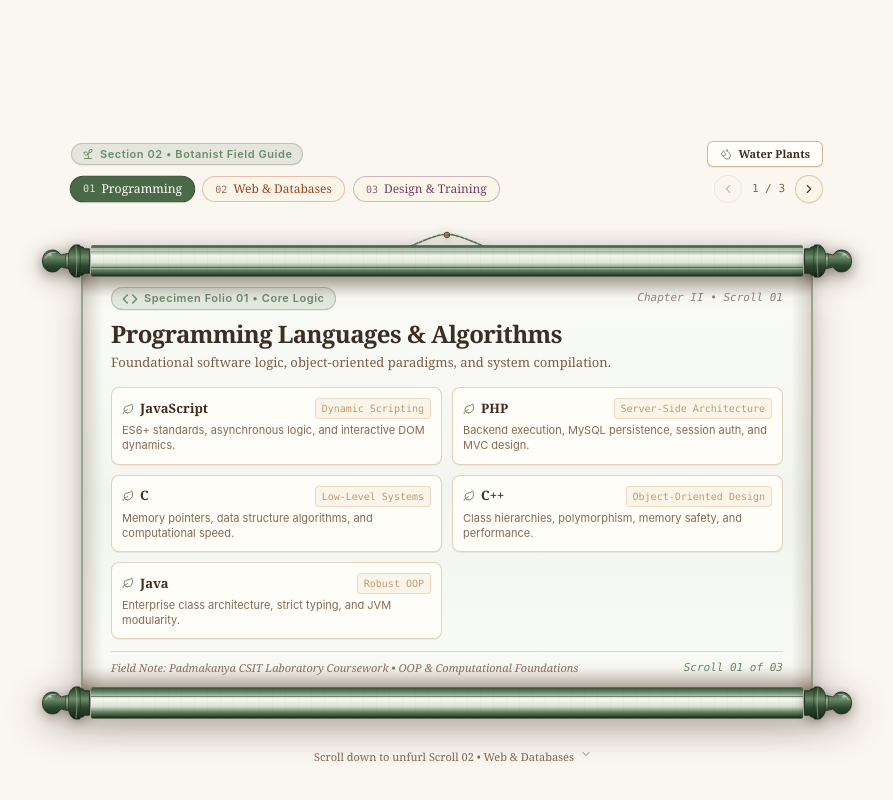
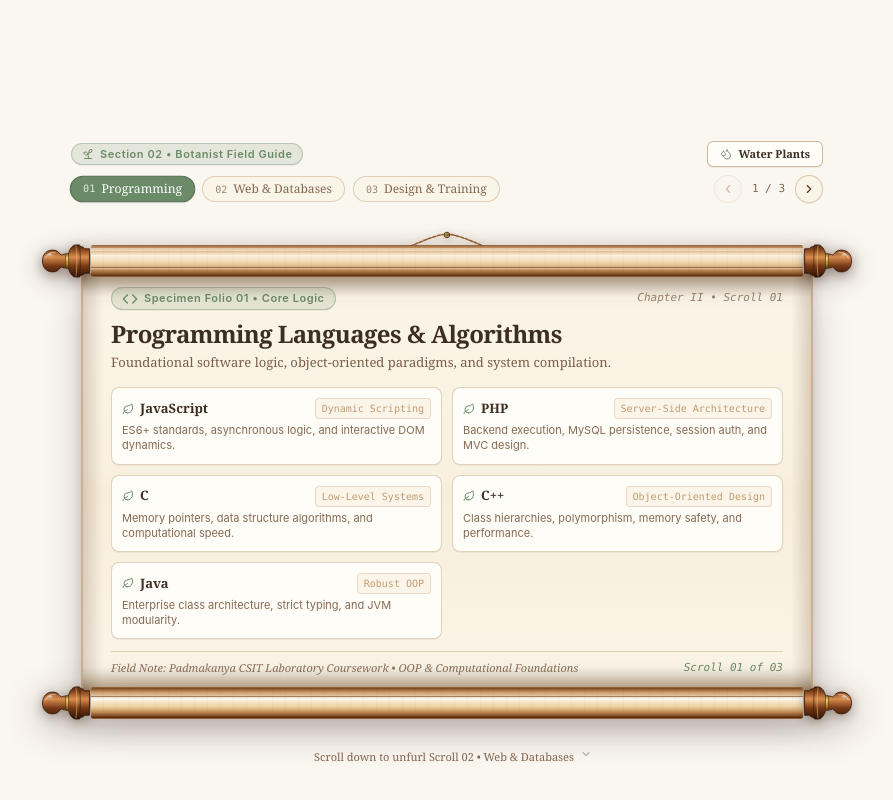
Before and after one commit to KritikaManandhar/portfolio, a Next.js app: page / in a window 1280 px wide. Shown: the part 1567-2367 px from the top of the page, without its empty margins (193-1086 px from the left). Built offline with nearby package versions, Linux system fonts and the light colour scheme.

Commit message:
fix: match shelf section scroll color to study section scroll color

```diff
--- a/components/sections/BotanistShelfSection.tsx
+++ b/components/sections/BotanistShelfSection.tsx
@@ -33,12 +33,8 @@ interface ShelfScrollData {
   subtitle: string;
   icon: React.ReactNode;
   accentColor: string;
-  woodVariant: ScrollWoodVariant;
+  woodVariant?: ScrollWoodVariant;
   sealLabel: string;
-  tabColor: {
-    active: string;
-    inactive: string;
-  };
   skills: SkillItem[];
   footerNote: string;
 }
@@ -54,13 +50,8 @@ const SHELF_SCROLLS: ShelfScrollData[] = [
       "Foundational software logic, object-oriented paradigms, and system compilation.",
     icon: <Code className="w-4 h-4 text-[#6B8A68]" />,
     accentColor: "border-[#6B8A68]/40 bg-[#6B8A68]/15 text-[#6B8A68]",
-    woodVariant: "sage",
+    woodVariant: "default",
     sealLabel: "Folio 01 • Programming & Algorithms",
-    tabColor: {
-      active: "bg-[#4A6947] text-white border-[#3B5439] shadow-xs scale-102 font-medium",
-      inactive:
-        "bg-[#FAF5E8]/90 text-[#3B5439] border-[#6B8A68]/40 hover:bg-[#EFF5EC] hover:border-[#4A6947]",
-    },
     skills: [
       {
         name: "JavaScript",
@@ -101,13 +92,8 @@ const SHELF_SCROLLS: ShelfScrollData[] = [
       "Semantic web markup, responsive UI layouts, relational schemas, and ACID transactions.",
     icon: <Database className="w-4 h-4 text-[#D0684D]" />,
     accentColor: "border-[#D0684D]/40 bg-[#D0684D]/15 text-[#D0684D]",
-    woodVariant: "amber",
+    woodVariant: "default",
     sealLabel: "Folio 02 • Web Architectures & Database Systems",
-    tabColor: {
-      active: "bg-[#C25B38] text-white border-[#9E4424] shadow-xs scale-102 font-medium",
-      inactive:
-        "bg-[#FAF5E8]/90 text-[#9E4424] border-[#D0684D]/40 hover:bg-[#FBF0E8] hover:border-[#C25B38]",
-    },
     skills: [
       {
         name: "HTML5",
@@ -141,15 +127,10 @@ const SHELF_SCROLLS: ShelfScrollData[] = [
     title: "Design Systems & Professional Web Training",
     subtitle:
       "Interactive wireframing, design systems, visual branding, and accredited professional training.",
-    icon: <Palette className="w-4 h-4 text-[#8C587A]" />,
-    accentColor: "border-[#945280]/40 bg-[#945280]/15 text-[#8C587A]",
-    woodVariant: "indigo",
+    icon: <Palette className="w-4 h-4 text-[#8C5835]" />,
+    accentColor: "border-[#C29B72]/50 bg-[#C29B72]/20 text-[#8C5835]",
+    woodVariant: "default",
     sealLabel: "Folio 03 • Design Systems & Certified Training",
-    tabColor: {
-      active: "bg-[#7A3D68] text-white border-[#5D244D] shadow-xs scale-102 font-medium",
-      inactive:
-        "bg-[#FAF5E8]/90 text-[#7A3D68] border-[#945280]/40 hover:bg-[#F9EFF5] hover:border-[#7A3D68]",
-    },
     skills: [
       {
         name: "Figma",
@@ -365,7 +346,9 @@ export default function BotanistShelfSection() {
                   type="button"
                   onClick={(e) => handleSelectTab(idx, e)}
                   className={`px-2.5 sm:px-3 py-1 rounded-full text-[11px] sm:text-xs font-serif transition-all flex items-center gap-1.5 border cursor-pointer select-none ${
-                    isActive ? s.tabColor.active : s.tabColor.inactive
+                    isActive
+                      ? "bg-[#6B8A68] text-white border-[#536E50] shadow-xs scale-102 font-medium"
+                      : "bg-[#FAF5E8]/90 text-[#5C381E]/75 border-[#C29B72]/45 hover:bg-[#F3ECE1] hover:text-[#D0684D]"
                   }`}
                 >
                   <span className="text-[10px] font-mono opacity-80">
@@ -491,7 +474,7 @@ export default function BotanistShelfSection() {
                   </div>
 
                   {/* Botanical Observation Footer */}
-                  <div className="pt-2 border-t border-[#C2986E]/40 flex flex-wrap items-center justify-between gap-1 text-[10px] sm:text-[11px] text-[#5C381E]/70 font-serif italic">
+                  <div className="pt-2 border-t border-[#C29B72]/40 flex flex-wrap items-center justify-between gap-1 text-[10px] sm:text-[11px] text-[#5C381E]/70 font-serif italic">
                     <span>{scroll.footerNote}</span>
                     <span className="text-[#6B8A68] font-mono">
                       Scroll {scroll.chapterNumber} of 03
```
